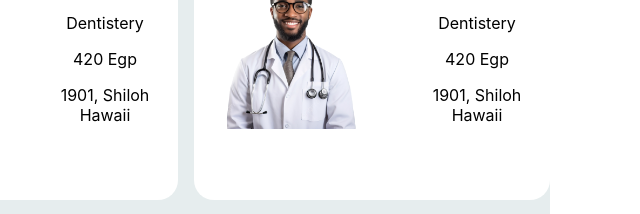
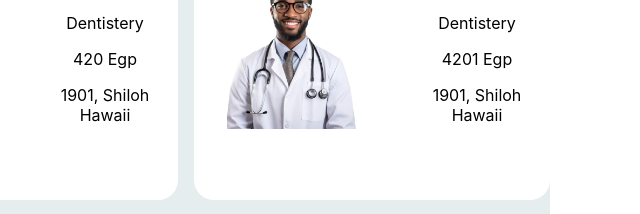
Before and after one commit to Paul81-qw/projecthospital-, a plain HTML site: page index.html in a window 1280 px wide. Shown: the part 1918-2132 px from the top of the page, 640-1280 px from the left. Drawn offline with Linux system fonts and the light colour scheme.

Commit message:
updatedhtml

```diff
--- a/index.html
+++ b/index.html
@@ -192,7 +192,7 @@
 
                     <ul>
                         <li>dentistery</li>
-                        <li>420 egp</li>
+                        <li>4201 egp</li>
                         <li>1901, shiloh hawaii</li>
                     </ul>
                 </div>
```
